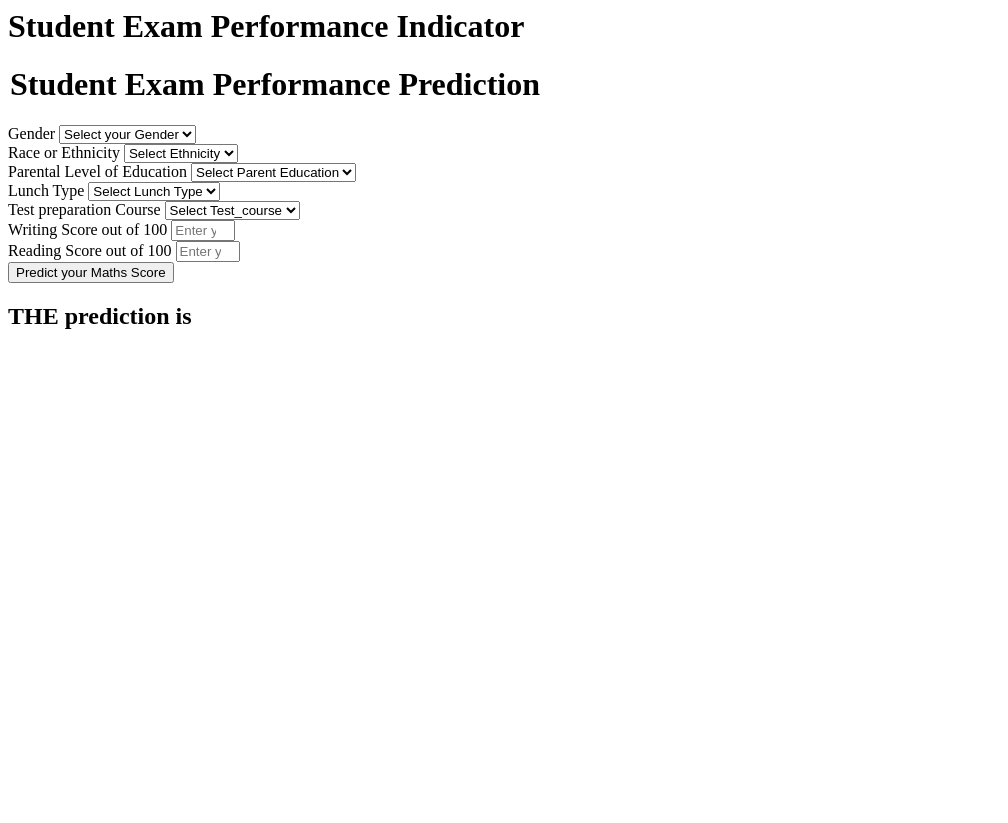
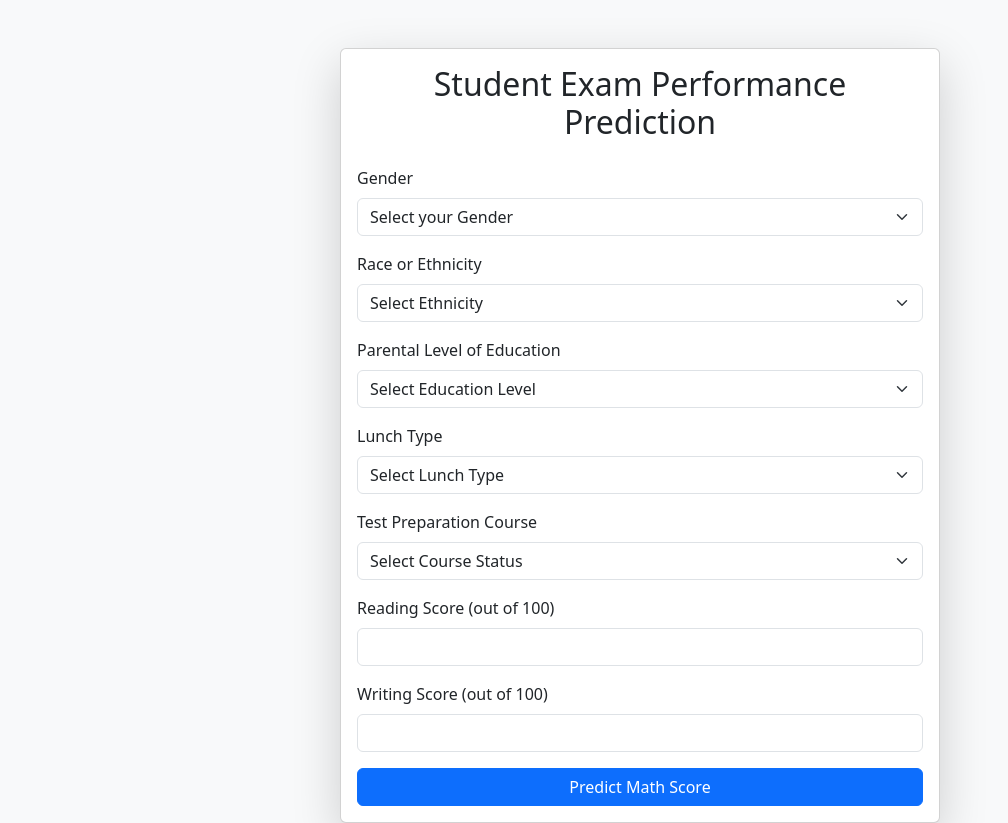
Before and after one commit to MauroMal/mlproject, a Flask app: page /predictdata in a window 1280 px wide. Shown: the whole page, without its empty margins (0-1008 px from the left). Before the commit the page ends 329 px from the top, so only its background shows below. Run offline with Flask 3, Linux system fonts and the light colour scheme.

Commit message:
Changed appearance of html

```diff
--- a/application.py
+++ b/application.py
@@ -38,4 +38,4 @@ def predict_datapoint():
         return render_template("home.html", results=results[0])
 
 if __name__=="__main__":
-    app.run(host="0.0.0.0")
+    app.run(host="0.0.0.0", port=5001, debug=True)
--- a/templates/home.html
+++ b/templates/home.html
@@ -1,111 +1,93 @@
-<html>
-<body>
-    <div class="login">
-       <h1>Student Exam Performance Indicator</h1>
+<!DOCTYPE html>
+<html lang="en">
+<head>
+    <meta charset="UTF-8">
+    <title>Student Exam Performance</title>
+    <link href="https://cdn.jsdelivr.net/npm/bootstrap@5.3.0/dist/css/bootstrap.min.css" rel="stylesheet">
+</head>
+<body class="bg-light">
 
-       <form action="{{ url_for('predict_datapoint')}}" method="post">
-        <h1>
-            <legend>Student Exam Performance Prediction</legend>
-        </h1>
+    <div class="container mt-5">
+        <div class="card shadow-lg mx-auto" style="max-width: 600px;">
+            <div class="card-body">
+                <h2 class="card-title text-center mb-4">Student Exam Performance Prediction</h2>
+
+                <form action="{{ url_for('predict_datapoint') }}" method="post">
                     <div class="mb-3">
                         <label class="form-label">Gender</label>
-            <select class="form-control" name="gender" placeholder="Enter you Gender" required>
-                <option class="placeholder" selected disabled value="">Select your Gender</option>
-                <option value="male">
-                    Male
-                </option>
-                <option value="female">
-                    Female
-                </option>
+                        <select class="form-select" name="gender" required>
+                            <option selected disabled value="">Select your Gender</option>
+                            <option value="male">Male</option>
+                            <option value="female">Female</option>
                         </select>
                     </div>
+
                     <div class="mb-3">
                         <label class="form-label">Race or Ethnicity</label>
-            <select class="form-control" name="ethnicity" placeholder="Enter you ethnicity" required>
-                <option class="placeholder" selected disabled value="">Select Ethnicity</option>
-                <option value="group A">
-                    Group A
-                </option>
-                <option value="group B">
-                    Group B
-                </option>
-                <option value="group C">
-                    Group C
-                </option>
-                <option value="group D">
-                    Group D
-                </option>
-                <option value="group E">
-                    Group E
-                </option>
+                        <select class="form-select" name="ethnicity" required>
+                            <option selected disabled value="">Select Ethnicity</option>
+                            <option value="group A">Group A</option>
+                            <option value="group B">Group B</option>
+                            <option value="group C">Group C</option>
+                            <option value="group D">Group D</option>
+                            <option value="group E">Group E</option>
                         </select>
                     </div>
+
                     <div class="mb-3">
                         <label class="form-label">Parental Level of Education</label>
-            <select class="form-control" name="parental_level_of_education"
-                placeholder="Enter you Parent Education" required>
-                <option class="placeholder" selected disabled value="">Select Parent Education</option>
-                <option value="associate's degree">
-                    associate's degree
-                </option>
-                <option value="bachelor's degree">
-                    bachelor's degree
-                </option>
-                <option value="high school">
-                    high school
-                </option>
-                <option value="master's degree">
-                    master's degree
-                </option>
-                <option value="some college">
-                    some college
-                </option>
-                <option value="some high school">
-                    some high school
-                </option>
+                        <select class="form-select" name="parental_level_of_education" required>
+                            <option selected disabled value="">Select Education Level</option>
+                            <option value="associate's degree">Associate's Degree</option>
+                            <option value="bachelor's degree">Bachelor's Degree</option>
+                            <option value="high school">High School</option>
+                            <option value="master's degree">Master's Degree</option>
+                            <option value="some college">Some College</option>
+                            <option value="some high school">Some High School</option>
                         </select>
                     </div>
+
                     <div class="mb-3">
                         <label class="form-label">Lunch Type</label>
-            <select class="form-control" name="lunch" placeholder="Enter you Lunch" required>
-                <option class="placeholder" selected disabled value="">Select Lunch Type</option>
-                <option value="free/reduced">
-                    free/reduced
-                </option>
-                <option value="standard">
-                    standard
-                </option>
+                        <select class="form-select" name="lunch" required>
+                            <option selected disabled value="">Select Lunch Type</option>
+                            <option value="free/reduced">Free/Reduced</option>
+                            <option value="standard">Standard</option>
                         </select>
                     </div>
+
                     <div class="mb-3">
-            <label class="form-label">Test preparation Course</label>
-            <select class="form-control" name="test_preparation_course" placeholder="Enter you Course"
-                required>
-                <option class="placeholder" selected disabled value="">Select Test_course</option>
-                <option value="none">
-                    None
-                </option>
-                <option value="completed">
-                    Completed
-                </option>
+                        <label class="form-label">Test Preparation Course</label>
+                        <select class="form-select" name="test_preparation_course" required>
+                            <option selected disabled value="">Select Course Status</option>
+                            <option value="none">None</option>
+                            <option value="completed">Completed</option>
                         </select>
                     </div>
+
                     <div class="mb-3">
-            <label class="form-label">Writing Score out of 100</label>
-            <input class="form-control" type="number" name="reading_score"
-                placeholder="Enter your Reading score" min='0' max='100' />
+                        <label class="form-label">Reading Score (out of 100)</label>
+                        <input type="number" class="form-control" name="reading_score" min="0" max="100" required>
                     </div>
+
                     <div class="mb-3">
-            <label class="form-label">Reading Score out of 100</label>
-            <input class="form-control" type="number" name="writing_score"
-                placeholder="Enter your Reading Score" min='0' max='100' />
+                        <label class="form-label">Writing Score (out of 100)</label>
+                        <input type="number" class="form-control" name="writing_score" min="0" max="100" required>
                     </div>
-        <div class="mb-3">
-            <input class="btn btn-primary" type="submit" value="Predict your Maths Score" required />
+
+                    <div class="d-grid">
+                        <button type="submit" class="btn btn-primary">Predict Math Score</button>
                     </div>
                 </form>
-    <h2>
-       THE  prediction is {{results}}
-    </h2>
-   <body>
+
+                {% if results %}
+                <div class="mt-4 text-center">
+                    <h4 class="text-success">Predicted Math Score: {{ results }}</h4>
+                </div>
+                {% endif %}
+            </div>
+        </div>
+    </div>
+
+</body>
 </html>
```
Lines whose indentation alone changed are shown as unchanged.
